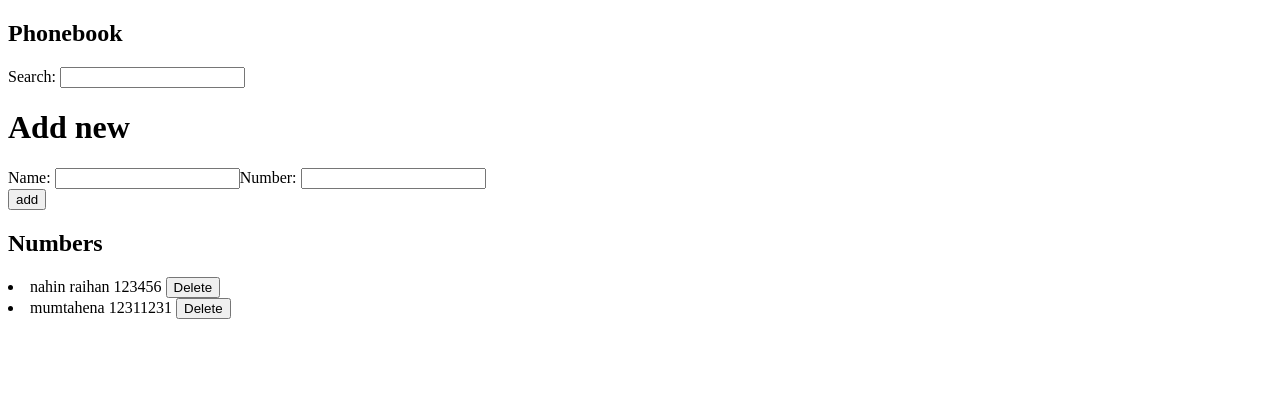
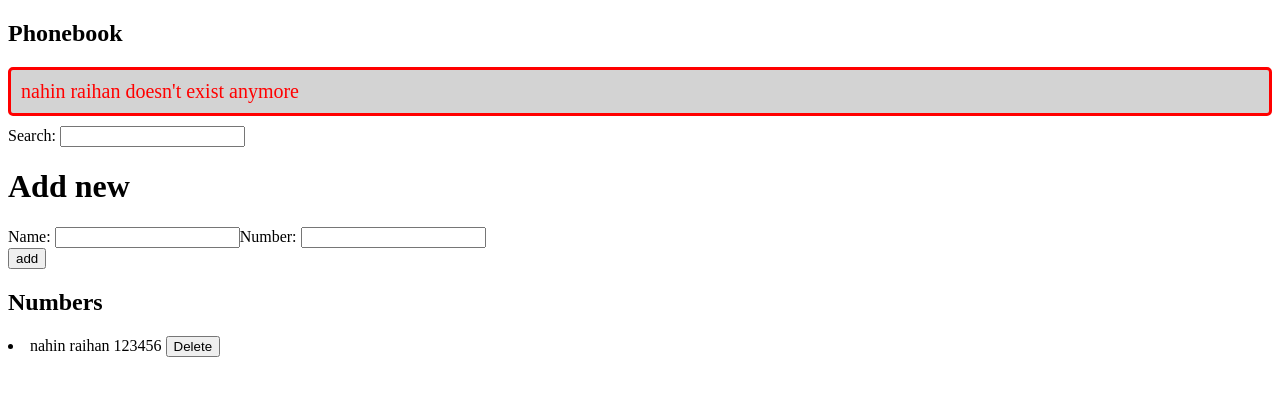
Before and after one commit to Nahin27/full_stack_22, a React (Create React App) app in the folder part2/phonebook/: page / in a window 1280 px wide. Both pictures are taken after a click on the button "Delete". Shown: the top 396 px of the page. Built offline with nearby package versions, Linux system fonts and the light colour scheme; no server answers; data requests are answered from the project's data file.

Commit message:
2.17 done

```diff
--- a/part2/phonebook/db.json
+++ b/part2/phonebook/db.json
@@ -4,11 +4,6 @@
       "name": "nahin raihan",
       "number": "123456",
       "id": 2
-    },
-    {
-      "name": "mumtahena",
-      "number": "12311231",
-      "id": 3
     }
   ]
 }
--- a/part2/phonebook/src/App.js
+++ b/part2/phonebook/src/App.js
@@ -4,6 +4,7 @@ import FormToAdd from "./components/FormToAdd.js";
 import Number from "./components/Number.js";
 import numService from "./services/numberService"
 import Notification from "./components/Notification.js";
+import ErrorMessage from "./components/ErrorMessage.js"
 
 const App = () => {
   const [persons, setPersons] = useState([])
@@ -11,6 +12,7 @@ const App = () => {
   const [newNum, setNewNum] = useState("")
   const [filterText, setFilterText] = useState("")
   const [msg, setMsg] = useState(null)
+  const [errorMsg, setErrorMsg] = useState(null)
 
   useEffect(() => { //renders the content of the url
     numService.renderList()
@@ -46,6 +48,12 @@ const App = () => {
             setPersons(persons.map(p => p.id === changedPerson.id ? changedPerson : p ))
             setNewName("")
             setNewNum("")
+          })
+          .catch(error => {
+            setErrorMsg(`${changedPerson.name} doesn't exist anymore`)
+            setTimeout(() => {
+              setErrorMsg(null)
+            }, 5000)
           })
       }
     } else { // posts the new number to db.json
@@ -96,6 +104,12 @@ const App = () => {
           )
         ))
       })
+      .catch(error => {
+        setErrorMsg(`${deletedPerson.name} doesn't exist anymore`)
+        setTimeout(() => {
+          setErrorMsg(null)
+        }, 5000)
+      })
     }
   }
 
@@ -107,6 +121,7 @@ const App = () => {
     <div>
       <h2>Phonebook</h2>
       <Notification message={msg}/>
+      <ErrorMessage message={errorMsg} />
       <Input text="Search" onChange={searchInput} value={filterText}/>
       <h1>Add new</h1>
       <FormToAdd onSubmit={addNumber} nameChange={nameInput} numberChange={numberInput} newName={newName} newNum={newNum}/>
--- /dev/null
+++ b/part2/phonebook/src/components/ErrorMessage.js
@@ -0,0 +1,13 @@
+const ErrorMessage = ( {message} ) => {
+    if (message === null) {
+        return null
+    }
+
+    return (
+        <div className="error">
+            {message}
+        </div>
+    )
+}
+
+export default ErrorMessage
--- a/part2/phonebook/src/index.css
+++ b/part2/phonebook/src/index.css
@@ -7,3 +7,13 @@
     padding: 10px;
     margin-bottom: 10px;
 }
+
+.error {
+    color: red;
+    background: lightgrey;
+    font-size: 20px;
+    border-style: solid;
+    border-radius: 5px;
+    padding: 10px;
+    margin-bottom: 10px;
+}
```
